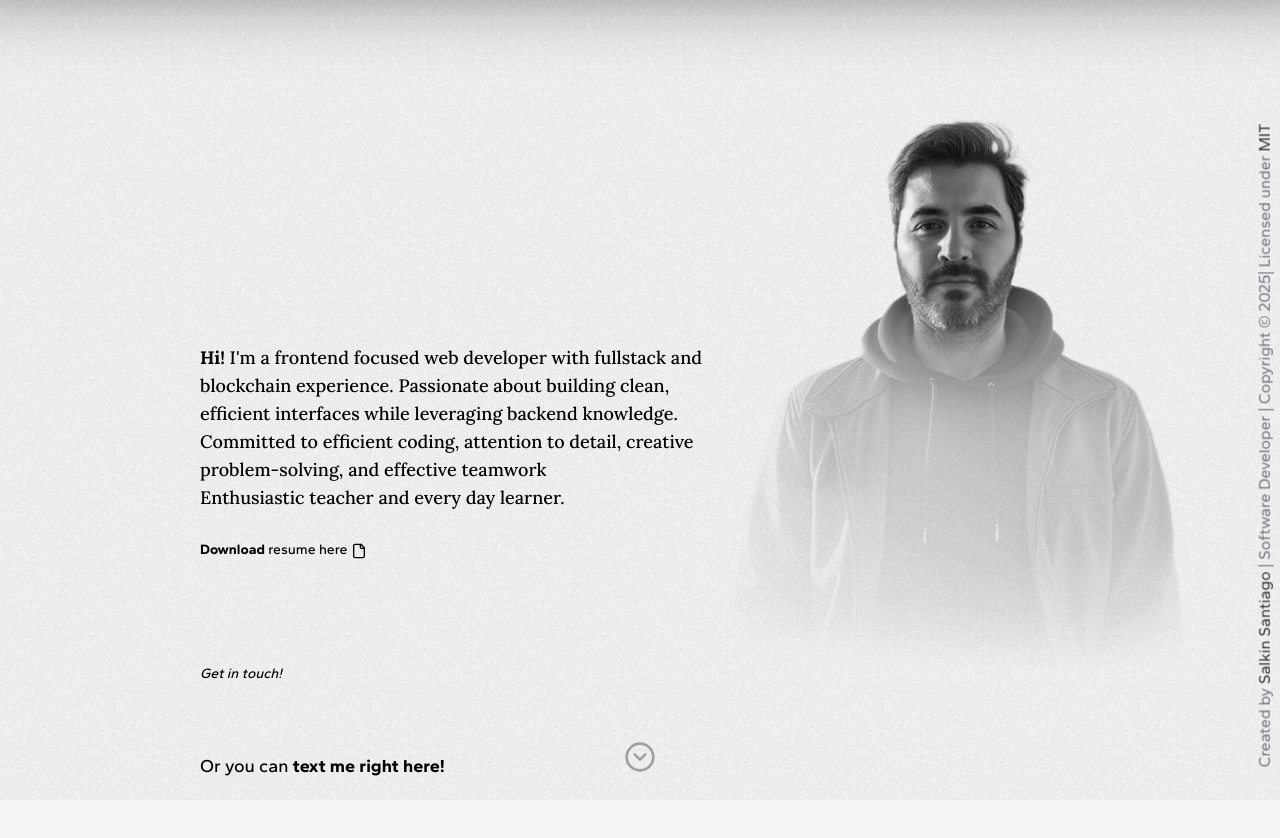
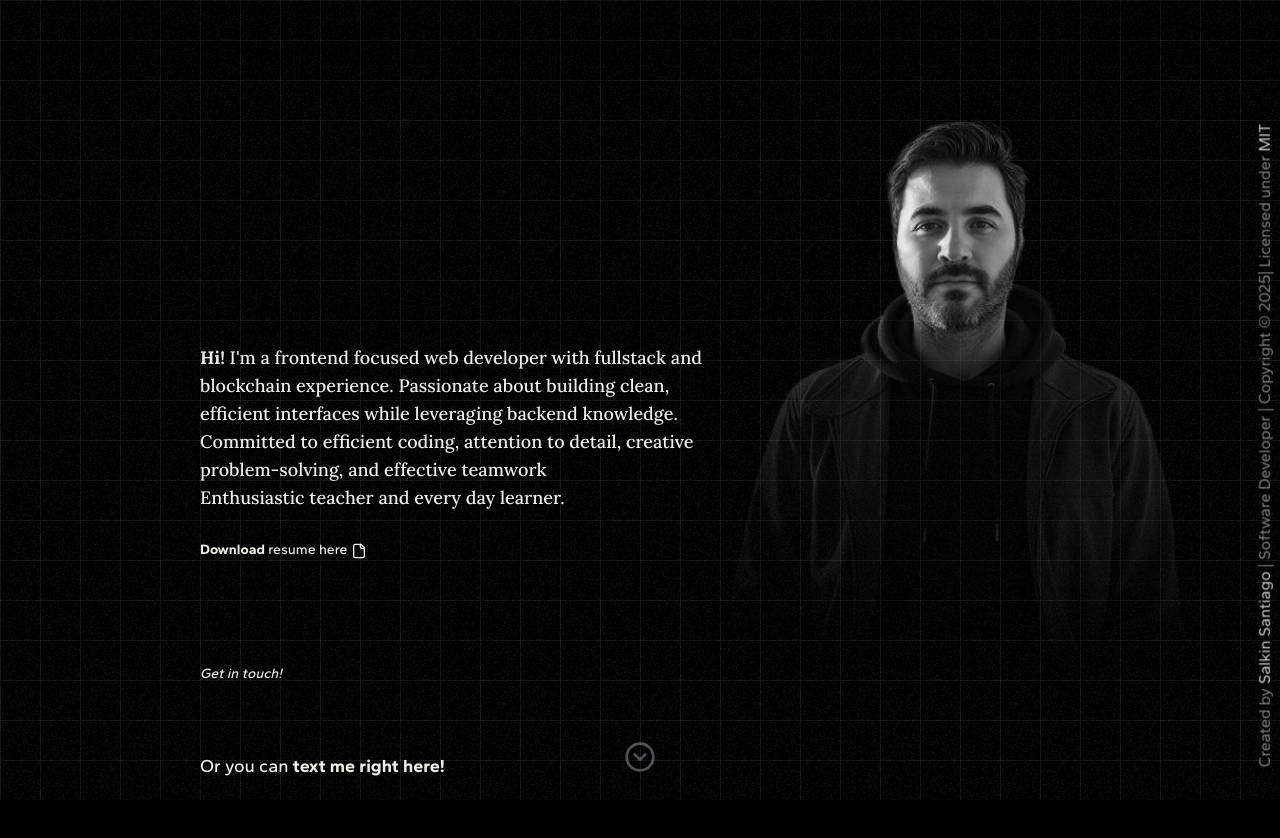
Before and after one commit to SSantiago90/portfolio, a Next.js app: page / in a window 1280 px wide. Shown: the top 838 px of the page. Built offline with nearby package versions, Linux system fonts and the light colour scheme; some icons are missing.

Commit message:
fixed theme warnings

```diff
--- a/app/layout.tsx
+++ b/app/layout.tsx
@@ -1,11 +1,11 @@
 import type { Metadata } from "next";
 import { Gantari, Lora } from "next/font/google";
+import { ThemeProvider } from "@/components/theme/theme-provider";
+import { UIContextProvider } from "@/storage/UIcontext/UIcontext";
 import "./globals.css";
 import Nav from "@/components/nav/nav";
-import { ThemeProvider } from "@/components/theme/theme-provider";
 import Background from "@/components/background/background";
 import RightclickMenu from "@/components/ui/rightclick-menu";
-import { UIContextProvider } from "@/storage/UIcontext/UIcontext";
 import HoverFooter from "@/components/hover-footer";
 import NextPageButton from "@/components/nav/next-page-button";
 
--- a/components/theme/theme-provider.tsx
+++ b/components/theme/theme-provider.tsx
@@ -8,5 +8,9 @@ export function ThemeProvider({
 }: {
   children: React.ReactNode;
 }) {
-  return <NextThemesProvider {...props}>{children}</NextThemesProvider>;
+  return (
+    <NextThemesProvider attribute="class" defaultTheme="dark" {...props}>
+      {children}
+    </NextThemesProvider>
+  );
 }
--- a/tailwind.config.ts
+++ b/tailwind.config.ts
@@ -6,6 +6,7 @@ export default {
     "./components/**/*.{js,ts,jsx,tsx,mdx}",
     "./app/**/*.{js,ts,jsx,tsx,mdx}",
   ],
+  darkMode: 'class',
 	theme: {
     extend: {
       colors: {
@@ -46,6 +47,5 @@ export default {
       },
     },
   },
-  darkMode: 'class',
   plugins: [require("tailwindcss-animate")],
 } satisfies Config;
```
